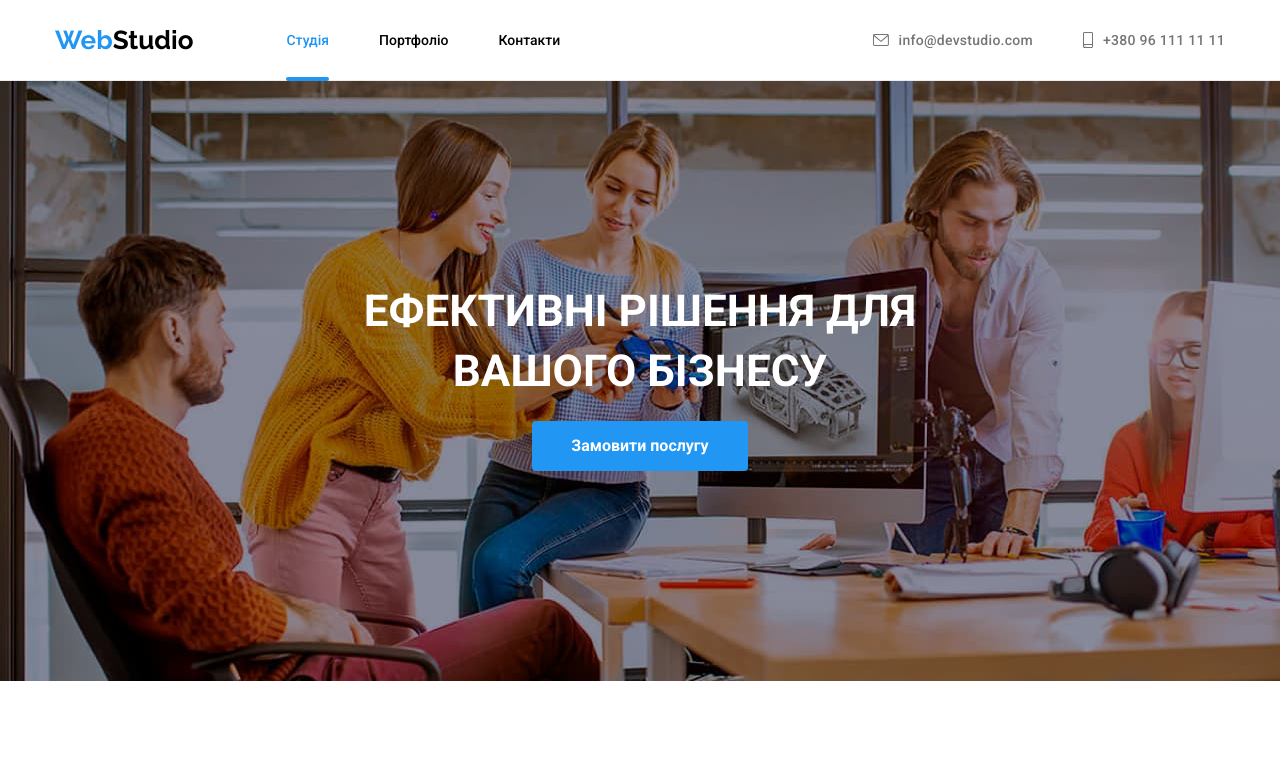
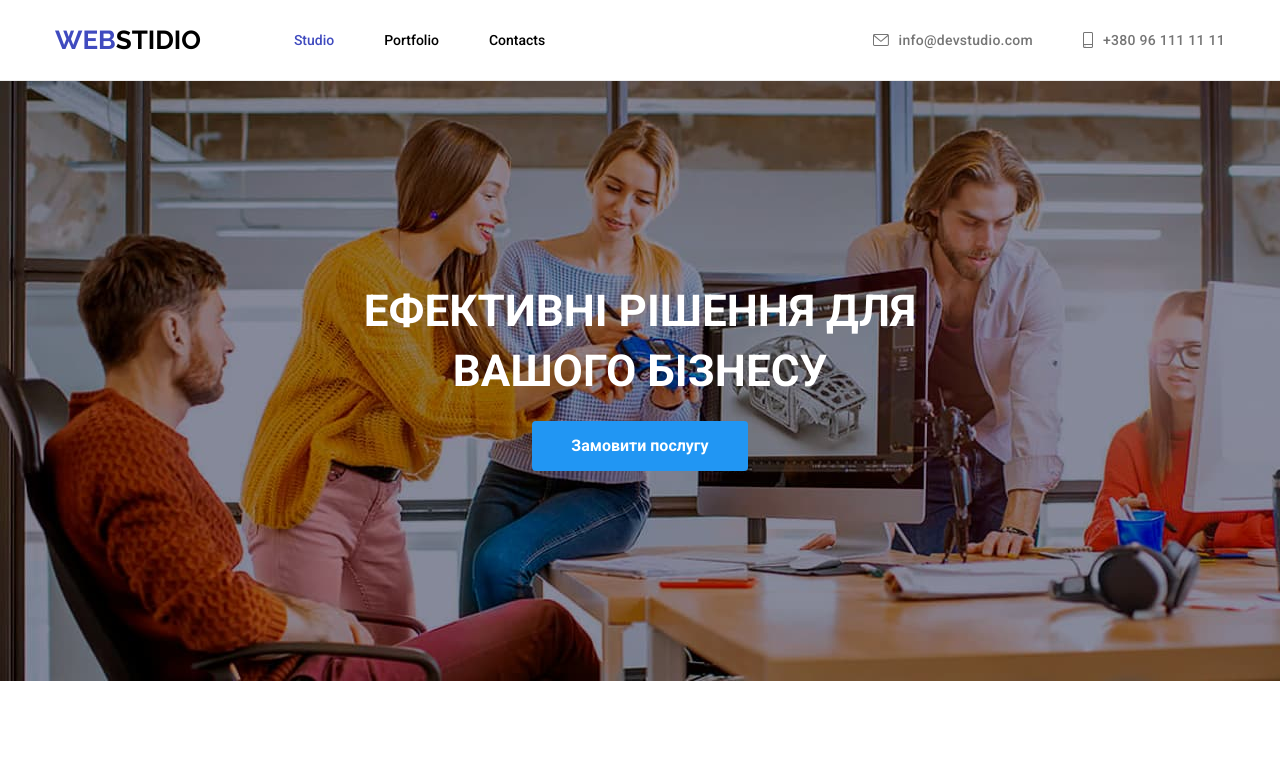
Before and after one commit to klimenkovalex/goit-markup-hw-05, a plain HTML site: page index.html in a window 1280 px wide. Shown: the top 772 px of the page. Drawn offline with nearby package versions, Linux system fonts and the light colour scheme.

Commit message:
преробляю нове дз

```diff
--- a/Styles/styles.css
+++ b/Styles/styles.css
@@ -76,27 +76,22 @@ header {
   text-align: center;
 }
 
-.header_logo {
+.header-logo {
   margin-right: 93px;
   padding-top: 25px;
   padding-bottom: 24px;
   display: flex;
 }
 
-.header_list {
+.header-list {
   vertical-align: middle;
   display: flex;
   text-align: center;
   justify-content: center;
 }
 
-/* .studio .portfolio {
-  padding-top: 32px;
-  padding-bottom: 32px;
-  position: relative;
-} */
 .current {
-  color: #2196f3;
+  color: #404BBF;
 }
 .current::after {
   position: absolute;
@@ -104,7 +99,7 @@ header {
   display: block;
   width: 100%;
   height: 4px;
-  background: #2196f3;
+  background: #404BBF;
   border-radius: 2px;
   left: 0;
   bottom: -1px;
@@ -124,14 +119,14 @@ header {
   padding-top: 32px;
   padding-bottom: 32px;
   position: relative;
-  color: #2196f3;
+  color: #404BBF;
 }
 
-.header_item {
+.header-item {
   display: flex;
 }
 
-.header_list .header_item + .header_item {
+.header-list .header-item + .header-item {
   margin-left: 50px;
 }
 
@@ -153,14 +148,14 @@ header {
   margin-left: 50px;
 }
 
-.web {
+.header-web {
   font-family: "Raleway";
   font-size: 26px;
   line-height: calc(31 / 26);
-  color: #2196f3;
+  color: #404BBF;
 }
 
-.webstudio {
+.header-webstudio {
   font-family: "Raleway";
   font-size: 26px;
   line-height: calc(31 / 26);
@@ -174,7 +169,7 @@ header {
   color: #ffffff;
 }
 
-.header_contac {
+.header-contac {
   padding-top: 32px;
   padding-bottom: 32px;
   font-weight: 500;
--- a/index.html
+++ b/index.html
@@ -24,37 +24,37 @@
   </head>
   <body class="body">
     <!--Header-->
-    <header class="header_index">
+    <header>
       <div class="conteiner header_navi">
         <nav>
-          <ul class="header_list header_list_index list">
+          <ul class="header-list list">
             <li class="item">
               <a
-                class="header_logo"
+                class="header-logo"
                 href="./index.html"
                 rel="noopeper noreforrer nofollow"
-                ><span class="web">Web</span
-                ><span class="webstudio">Studio</span></a
+                ><span class="header-web">WEB</span
+                ><span class="header-webstudio">STIDIO</span></a
               >
             </li>
-            <li class="header_item">
+            <li class="header-item">
               <a
-                class="header_contac current"
+                class="header-contac current"
                 href="./index.html"
                 rel="noopeper noreforrer nofollow"
-                >Студія</a
+                >Studio</a
               >
             </li>
-            <li class="header_item">
+            <li class="header-item">
               <a
-                class="header_contac"
+                class="header-contac"
                 href="./portfolio.html"
                 rel="noopeper noreforrer nofollow"
-                >Портфоліо</a
+                >Portfolio</a
               >
             </li>
-            <li class="header_item">
-              <a class="header_contac" href="">Контакти</a>
+            <li class="header-item">
+              <a class="header-contac" href="">Contacts</a>
             </li>
           </ul>
         </nav>
@@ -480,8 +480,8 @@
       <div class="modal">
         <div data-modal-close class="modal_img">
           <svg class="modal_close" width="11" height="11">
-                <use href="./img/icons.svg#icon-Vector"></use>
-              </svg>
+            <use href="./img/icons.svg#icon-Vector"></use>
+          </svg>
         </div>
       </div>
     </div>
```
